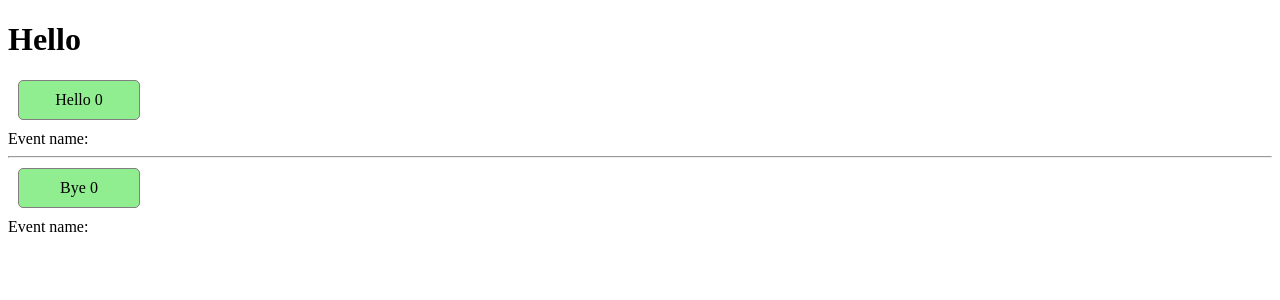
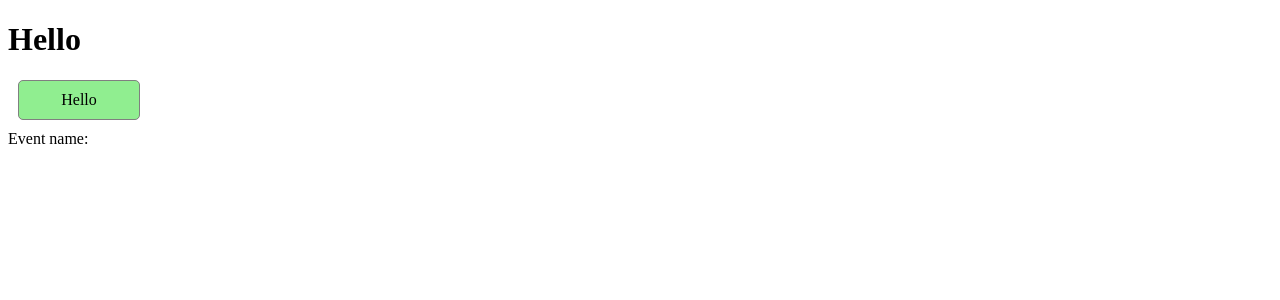
Before and after one commit to ali-bouali/angular-bootcamp, an Angular app: page / in a window 1280 px wide. Shown: the top 300 px of the page. Built offline with nearby package versions, Linux system fonts and the light colour scheme.

Commit message:
first component
* playing with (at)Output()

```diff
--- a/src/app/app.component.html
+++ b/src/app/app.component.html
@@ -1,8 +1,5 @@
 <h1>Hello</h1>
 <app-user-info
   [label]="'Hello'"
+  (myClickEvent)="displayClickNumber($event)"
 ></app-user-info>
-<hr>
-<app-user-info
-  [label]="'Bye'"
-></app-user-info>
--- a/src/app/app.component.ts
+++ b/src/app/app.component.ts
@@ -6,5 +6,7 @@ import { Component } from '@angular/core';
   styleUrls: ['./app.component.scss']
 })
 export class AppComponent {
-  title = 'demo';
+  displayClickNumber(event: number) {
+    console.log('click number', event);
+  }
 }
--- a/src/app/components/user-info/user-info.component.html
+++ b/src/app/components/user-info/user-info.component.html
@@ -4,7 +4,7 @@
   (mouseleave)="eventName='mouse leave'"
    class="btn"
 >
-  {{label + " " + counter }}
+  {{label}}
 </div>
 
 <div>Event name: {{eventName}}</div>
--- a/src/app/components/user-info/user-info.component.ts
+++ b/src/app/components/user-info/user-info.component.ts
@@ -1,4 +1,4 @@
-import {Component, Input} from '@angular/core';
+import {Component, EventEmitter, Input, Output} from '@angular/core';
 
 @Component({
   selector: 'app-user-info',
@@ -9,12 +9,16 @@ export class UserInfoComponent {
   // fieldName: Type [ = InitValue];
   @Input()
   label: string = '';
-  counter: number = 0;
+  private counter: number = 0;
   eventName: string = '';
+
+  @Output()
+  myClickEvent: EventEmitter<number> = new EventEmitter<number>();
 
 
   incrementCounter(): void {
-    this.eventName = 'click';
+    this.eventName = 'Click';
     this.counter++;
+    this.myClickEvent.emit(this.counter);
   }
 }
```
